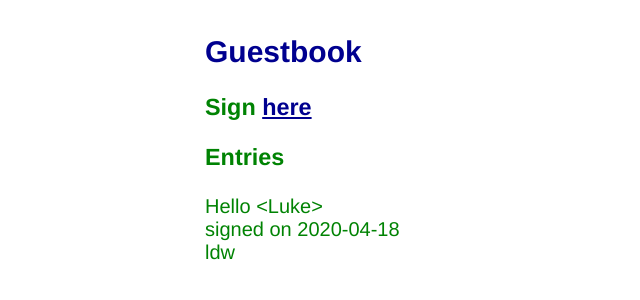
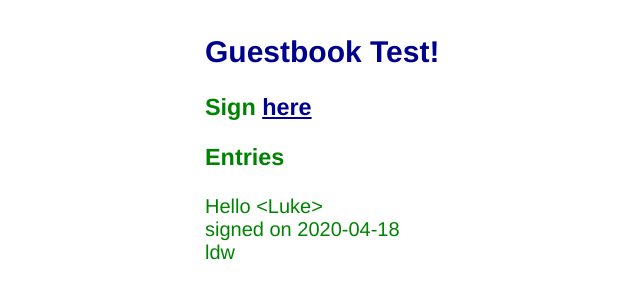
Before and after one commit to ld2001/web-cloud, a Flask app: page / in a window 1280 px wide. Shown: the top 300 px of the page, without its empty margins (183-823 px from the left). Run offline with Flask 2, Linux system fonts and the light colour scheme; data comes from the database, SQL or seed files in the repository.

Commit message:
Updated Guest Book

```diff
--- a/02_mvp_modules_sqlite3/templates/index.html
+++ b/02_mvp_modules_sqlite3/templates/index.html
@@ -1,6 +1,6 @@
 {% extends "layout.html" %}
 {% block content %}
-    <h2>Guestbook</h2>
+    <h2>Guestbook Test!</h2>
 
     <h3>Sign <a href="{{ url_for('sign') }}">here</a></h3>
     <h3>Entries</h3>
```
